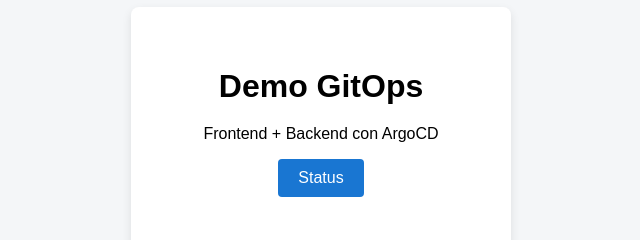
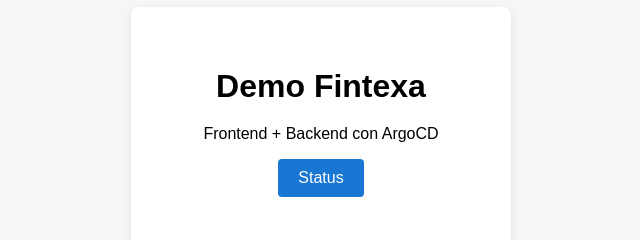
Before and after one commit to organization-demo-task/demo-app, a plain HTML site: page dev/front/index.html in a window 1280 px wide. Shown: the part 268-508 px from the top of the page, 319-959 px from the left. Drawn offline with Linux system fonts and the light colour scheme.

Commit message:
add v0.1.3-dev

```diff
--- a/dev/front/index.html
+++ b/dev/front/index.html
@@ -2,7 +2,7 @@
 <html lang="es">
 <head>
   <meta charset="UTF-8" />
-  <title>Demo GitOps</title>
+  <title>Demo Fintexa</title>
   <style>
     body {
       margin: 0;
@@ -50,7 +50,7 @@
 <body>
 
   <div class="container">
-    <h1>Demo GitOps</h1>
+    <h1>Demo Fintexa</h1>
     <p>Frontend + Backend con ArgoCD</p>
 
     <button onclick="checkStatus()">Status</button>
```
Also changed, not shown: 1 other file.
